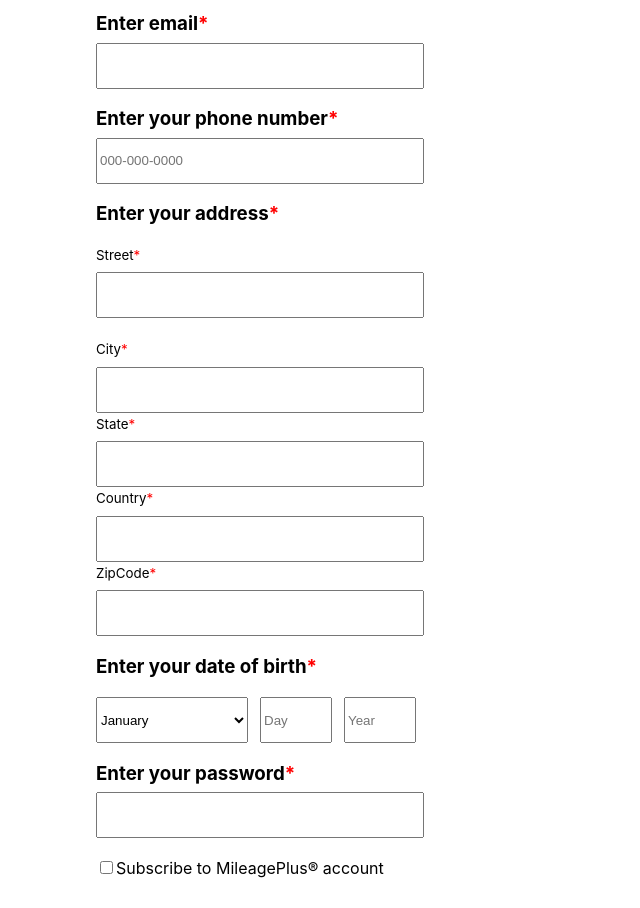
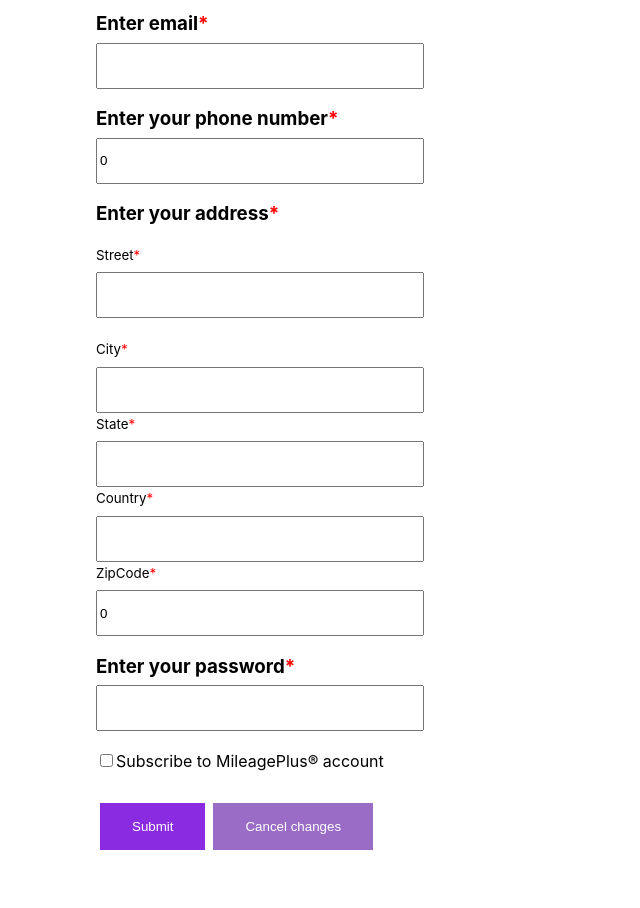
Before and after one commit to gopinathsjsu/team-project-four-horseman, a React (Create React App) app in the folder frontend/: page /register in a window 1280 px wide. Shown: the part 420-1328 px from the top of the page, without its empty margins (0-640 px from the left). After the commit the page ends 1274 px from the top, so only its background shows below. Built offline with nearby package versions, Linux system fonts and the light colour scheme.

Commit message:
Added POST API call for registering a new user

```diff
--- a/frontend/src/components/LoginPage/LoginForm.js
+++ b/frontend/src/components/LoginPage/LoginForm.js
@@ -1,7 +1,7 @@
 import React, { useState } from "react";
 import { post } from "../../utils/Api";
 import useForm from "./useForm";
-import { Redirect } from "react-router-dom";
+import { Redirect, useHistory } from "react-router-dom";
 
 const LoginForm = () => {
   const [values, handleChange] = useForm({
@@ -9,6 +9,7 @@ const LoginForm = () => {
     password: "",
   });
 
+  const history = useHistory();
   const [error, setError] = useState("");
   const [userProfile, setUserProfile] = useState();
 
@@ -24,6 +25,11 @@ const LoginForm = () => {
       console.log(response);
       setError(response.meesage.data.errors.message);
     }
+  };
+
+  const goToRegister = (e) => {
+    e.preventDefault();
+    history.push("/register");
   };
 
   return (
@@ -70,6 +76,7 @@ const LoginForm = () => {
             ></input>
           </form>
           {error !== "" && <p className="#error">{error}</p>}
+          <button onClick={(e) => goToRegister(e)}>Sign Up</button>
         </div>
       )}
     </>
--- a/frontend/src/components/RegisterPage/SignInForm.js
+++ b/frontend/src/components/RegisterPage/SignInForm.js
@@ -1,23 +1,34 @@
 import React, { useState } from "react";
 import useForm from "./useForm";
 import { post } from "../../utils/Api";
+import { useHistory } from "react-router";
 
 const SignInForm = () => {
   const [values, handleChange] = useForm({
+    firstName: "",
+    lastName: "",
+    phoneNumber: 0,
     email: "",
     password: "",
-    firstName: "",
-    lastName: "",
+    address: "",
+    city: "",
+    zip: 0,
+    state: "",
+    country: "",
+    role: "user",
   });
 
+  const history = useHistory();
   const [error, setError] = useState("");
 
-  const checkLoginDetails = async (e) => {
+  const registerUser = async (e) => {
     e.preventDefault();
-    const response = await post({ endpoint: "user/login", body: values });
+    const response = await post({ endpoint: "user/register", body: values });
     if (response.status == 200 || response.status == 201) {
       // TODO: Write code for successful login redirection
-      window.location.pathname = "/";
+      localStorage.setItem("user", JSON.stringify(response.data.user));
+      console.log(response);
+      history.replace("/");
     } else {
       console.log(response);
       setError(response.meesage.data.errors.message);
@@ -69,18 +80,27 @@ const SignInForm = () => {
         <input
           type="tel"
           id="phone"
-          name="phone"
+          name="phoneNumber"
           className="signin-textbox"
           pattern="[0-9]{3}-[0-9]{3}-[0-9]{4}"
           placeholder="000-000-0000"
           required
+          value={values.phoneNumber}
+          onChange={handleChange}
         ></input>
 
         <h3>Enter your address</h3>
         <small>Street</small>
         <br />
         <br />
-        <input type="text" className="signin-textbox" required></input>
+        <input
+          name="address"
+          type="text"
+          className="signin-textbox"
+          required
+          value={values.address}
+          onChange={handleChange}
+        ></input>
         <br />
 
         <br />
@@ -89,21 +109,42 @@ const SignInForm = () => {
         <br />
         <br />
 
-        <input type="text" className="signin-textbox" required></input>
+        <input
+          name="city"
+          type="text"
+          className="signin-textbox"
+          required
+          value={values.city}
+          onChange={handleChange}
+        ></input>
         <br />
 
         <small> State</small>
         <br />
         <br />
 
-        <input type="text" className="signin-textbox" required></input>
+        <input
+          name="state"
+          type="text"
+          className="signin-textbox"
+          required
+          value={values.state}
+          onChange={handleChange}
+        ></input>
         <br />
 
         <small>Country</small>
         <br />
         <br />
 
-        <input type="text" className="signin-textbox" required></input>
+        <input
+          type="text"
+          name="country"
+          className="signin-textbox"
+          required
+          value={values.country}
+          onChange={handleChange}
+        ></input>
         <br />
 
         <small>ZipCode</small>
@@ -113,45 +154,12 @@ const SignInForm = () => {
         <input
           type="tel"
           className="signin-textbox"
+          name="zip"
           maxLength="5"
           minLength="4"
           required
-        ></input>
-
-        <h3>Enter your date of birth</h3>
-        <select name="selectList" className="selectList" required>
-            <option value="January">January</option> {" "}
-          <option value="February">February</option>
-          <option value="March">March</option> {" "}
-          <option value="April">April</option>
-          <option value="May">May</option>  <option value="June">June</option>
-          <option value="July">July</option> {" "}
-          <option value="August">August</option>
-          <option value="September">September</option> {" "}
-          <option value="October">October</option>
-          <option value="November">November </option> {" "}
-          <option value="December">December </option>
-        </select>
-
-        <input
-          type="number"
-          name="birth-day"
-          className="dob"
-          min="1"
-          max="31"
-          placeholder="Day"
-          required
-        ></input>
-
-        <input
-          type="number"
-          name="birth-year"
-          className="dob"
-          maxLength="4"
-          min="1950"
-          max="2006"
-          placeholder="Year"
-          required
+          value={values.zip}
+          onChange={handleChange}
         ></input>
 
         <h3>Enter your password</h3>
@@ -163,17 +171,21 @@ const SignInForm = () => {
           minLength="8"
           value={values.password}
           onChange={handleChange}
+          value={values.password}
+          onChange={handleChange}
         ></input>
         <br />
         <br />
         <input type="checkbox" id="miles" name="miles"></input>
         <label htmlFor="miles">Subscribe to MileagePlus® account</label>
         <br />
-        <input type="submit" className="signin-submit-button"></input>
+        <input
+          type="submit"
+          className="signin-submit-button"
+          onClick={registerUser}
+        ></input>
 
-        <button onClick="" className="signin-cancel-button">
-          Cancel changes
-        </button>
+        <button className="signin-cancel-button">Cancel changes</button>
       </form>
     </div>
   );
--- a/frontend/src/components/UserProfile/UserProfile.js
+++ b/frontend/src/components/UserProfile/UserProfile.js
@@ -15,8 +15,6 @@ const UserProfile = (props) => {
   useEffect(() => {
     // console.log("CHECK : ", props);
   }, []);
-
-  const [data, setData] = useState();
 
   const getUserDetails = async (e) => {
     e.preventDefault();
@@ -61,7 +59,10 @@ const UserProfile = (props) => {
               Miles Balance: {userData.miles}
             </p>
           </div>
-          <button onClick={BookFlights}>Book Flight</button>
+          <div className="userprofile-card">
+            <button onClick={BookFlights}>Book your next journey</button>
+            <button onClick={BookFlights}>Check Existing Bookings</button>
+          </div>
         </div>
       ) : null}
     </>
```
